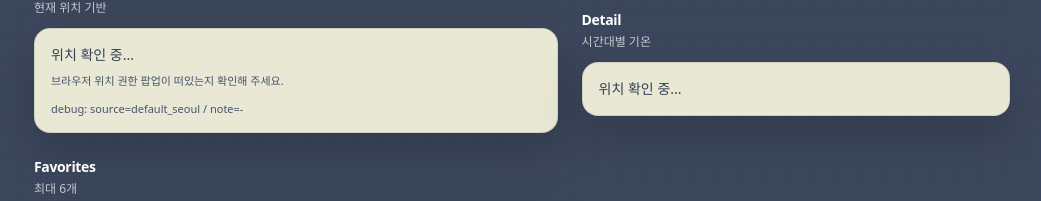
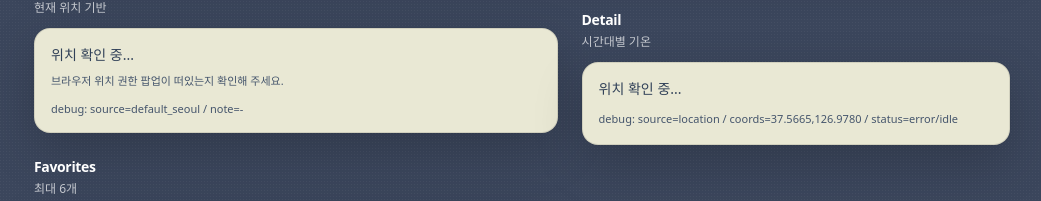
Before and after one commit to Jaehyuksssss/fsd_weather_app, a React (Vite) app: page / in a window 1280 px wide. Shown: the part 234-435 px from the top of the page, without its empty margins (118-1159 px from the left). Built offline with nearby package versions, Linux system fonts and the light colour scheme; no server answers.

Commit message:
feat(geocode): resolve selected district via Open-Meteo geocoding and fetch weather

```diff
--- /dev/null
+++ b/src/features/geocode-place/api/geocodeOpenMeteo.ts
@@ -0,0 +1,92 @@
+import type { CoordsLatLon } from "../../../entities/place/model/types";
+import { buildQuery, fetchJson } from "../../../shared/api/openMeteoClient";
+import {
+  readJsonFromLocalStorage,
+  writeJsonToLocalStorage,
+} from "../../../shared/lib/localStorageJson";
+
+type GeocodingResult = {
+  latitude: number;
+  longitude: number;
+  country_code?: string;
+};
+
+type GeocodingResponse = {
+  results?: GeocodingResult[];
+};
+
+const STORAGE_KEY = "geocode:coordsByLabel:v1";
+
+function normalizeLabelForQuery(label: string): string {
+  return label.replace(/-/g, " ").trim();
+}
+
+function isNumber(value: unknown): value is number {
+  return typeof value === "number" && Number.isFinite(value);
+}
+
+function isCoordsLatLon(value: unknown): value is CoordsLatLon {
+  if (!value || typeof value !== "object") return false;
+  const v = value as { lat?: unknown; lon?: unknown };
+  return isNumber(v.lat) && isNumber(v.lon);
+}
+
+function isCoordsMap(value: unknown): value is Record<string, CoordsLatLon> {
+  if (!value || typeof value !== "object") return false;
+  const obj = value as Record<string, unknown>;
+  for (const coords of Object.values(obj)) {
+    if (!isCoordsLatLon(coords)) return false;
+  }
+  return true;
+}
+
+function readCached(label: string): CoordsLatLon | null {
+  const map = readJsonFromLocalStorage<Record<string, CoordsLatLon>>(
+    STORAGE_KEY,
+    isCoordsMap
+  );
+  if (!map) return null;
+  return map[label] ?? null;
+}
+
+function writeCached(label: string, coords: CoordsLatLon): void {
+  const prev =
+    readJsonFromLocalStorage<Record<string, CoordsLatLon>>(STORAGE_KEY, isCoordsMap) ??
+    {};
+  writeJsonToLocalStorage(STORAGE_KEY, { ...prev, [label]: coords });
+}
+
+function buildGeocodingUrl(query: string): string {
+  return `https://geocoding-api.open-meteo.com/v1/search${buildQuery({
+    name: query,
+    language: "ko",
+    count: 10,
+    format: "json",
+  })}`;
+}
+
+function pickBestResult(results: readonly GeocodingResult[]): GeocodingResult | null {
+  const kr = results.find((r) => r.country_code === "KR");
+  return kr ?? results[0] ?? null;
+}
+
+export async function geocodeOpenMeteo(label: string): Promise<CoordsLatLon | null> {
+  const cached = readCached(label);
+  if (cached) return cached;
+
+  const query = normalizeLabelForQuery(label);
+  if (query.length === 0) return null;
+
+  const url = buildGeocodingUrl(query);
+  const data = await fetchJson<GeocodingResponse>(url);
+  const results = data.results ?? [];
+  if (results.length === 0) return null;
+
+  const picked = pickBestResult(results);
+  if (!picked) return null;
+  if (!isNumber(picked.latitude) || !isNumber(picked.longitude)) return null;
+
+  const coords: CoordsLatLon = { lat: picked.latitude, lon: picked.longitude };
+  writeCached(label, coords); // success only
+  return coords;
+}
--- a/src/pages/home/HomePage.tsx
+++ b/src/pages/home/HomePage.tsx
@@ -2,8 +2,25 @@ import { SearchBar } from "../../widgets/search-bar";
 import { FavoritesList } from "../../widgets/favorites-list";
 import { MyLocationCard } from "../../widgets/my-location-card";
 import { SelectedPreview } from "../../widgets/selected-preview";
+import { SelectedPlaceCard } from "../../widgets/selected-place-card";
+import { useState } from "react";
+import type { CoordsLatLon, Place } from "../../entities/place/model/types";
+import { geocodeOpenMeteo } from "../../features/geocode-place/api/geocodeOpenMeteo";
 
 export function HomePage() {
+  const [selectedCoords, setSelectedCoords] = useState<
+    CoordsLatLon | undefined
+  >(undefined);
+  const [selectedLabel, setSelectedLabel] = useState<string | undefined>(
+    undefined
+  );
+  const [geocodeStatus, setGeocodeStatus] = useState<
+    "idle" | "loading" | "error" | "success"
+  >("idle");
+  const [geocodeMessage, setGeocodeMessage] = useState<string | undefined>(
+    undefined
+  );
+
   return (
     <div className="space-y-6">
       <header className="space-y-1">
@@ -11,7 +28,39 @@ export function HomePage() {
         <div className="text-sm text-white/60">검색 · 현재 위치 · 즐겨찾기</div>
       </header>
 
-      <SearchBar />
+      <SearchBar
+        onSelect={(place: Place) => {
+          setSelectedLabel(place.label);
+          setGeocodeStatus("loading");
+          setGeocodeMessage(undefined);
+          setSelectedCoords(undefined);
+
+          geocodeOpenMeteo(place.label)
+            .then((coords) => {
+              if (!coords) {
+                setGeocodeStatus("error");
+                setGeocodeMessage("선택한 장소를 찾지 못했습니다.");
+                return;
+              }
+              setSelectedCoords(coords);
+              setGeocodeStatus("success");
+            })
+            .catch((e: unknown) => {
+              const message = e instanceof Error ? e.message : String(e);
+              setGeocodeStatus("error");
+              setGeocodeMessage(`장소 좌표 변환 실패 (${message})`);
+            });
+        }}
+      />
+
+      {selectedLabel || geocodeStatus !== "idle" ? (
+        <SelectedPlaceCard
+          label={selectedLabel ?? "선택한 장소"}
+          coords={selectedCoords}
+          resolvingStatus={geocodeStatus}
+          resolvingMessage={geocodeMessage}
+        />
+      ) : null}
 
       <div className="grid gap-6 lg:grid-cols-[1.1fr_0.9fr]">
         <div className="min-w-0 space-y-6">
@@ -19,7 +68,11 @@ export function HomePage() {
           <FavoritesList />
         </div>
         <div className="min-w-0 lg:pt-[34px]">
-          <SelectedPreview />
+          <SelectedPreview
+            coords={selectedCoords}
+            resolvingStatus={geocodeStatus}
+            resolvingMessage={geocodeMessage}
+          />
         </div>
       </div>
     </div>
--- /dev/null
+++ b/src/widgets/selected-place-card/index.ts
@@ -0,0 +1 @@
+export { SelectedPlaceCard } from "./ui/SelectedPlaceCard";
--- /dev/null
+++ b/src/widgets/selected-place-card/ui/SelectedPlaceCard.tsx
@@ -0,0 +1,63 @@
+import type { CoordsLatLon } from "../../../entities/place/model/types";
+import { useWeatherQueryResult } from "../../../entities/weather/query/useWeatherQuery";
+import { Card, SectionTitle } from "../../../shared/ui";
+
+type SelectedPlaceCardProps = {
+  label: string;
+  coords?: CoordsLatLon;
+  resolvingStatus: "idle" | "loading" | "error" | "success";
+  resolvingMessage?: string;
+};
+
+export function SelectedPlaceCard({
+  label,
+  coords,
+  resolvingStatus,
+  resolvingMessage,
+}: SelectedPlaceCardProps) {
+  const weatherQuery = useWeatherQueryResult(coords);
+  const weather = weatherQuery.data;
+
+  return (
+    <section className="space-y-3">
+      <SectionTitle title="Selected" subtitle="검색 결과" />
+      <Card className="p-4">
+        {resolvingStatus === "loading" ? (
+          <div className="text-sm text-slate-700">장소 좌표 찾는 중...</div>
+        ) : resolvingStatus === "error" ? (
+          <div className="text-sm text-slate-700">
+            {resolvingMessage ?? "선택한 장소를 찾지 못했습니다."}
+          </div>
+        ) : !coords ? (
+          <div className="text-sm text-slate-700">선택된 장소가 없습니다.</div>
+        ) : weatherQuery.isLoading ? (
+          <div className="text-sm text-slate-700">날씨 불러오는 중...</div>
+        ) : weatherQuery.isError ? (
+          <div className="text-sm text-slate-700">
+            날씨 연동 실패{" "}
+            {weatherQuery.error instanceof Error
+              ? `(${weatherQuery.error.message})`
+              : ""}
+          </div>
+        ) : weather ? (
+          <div className="flex items-start justify-between gap-4">
+            <div className="min-w-0">
+              <div className="text-sm font-semibold">{label}</div>
+              <div className="mt-1 text-xs text-slate-600">Open-Meteo</div>
+              <div className="mt-3 text-xs text-slate-600">
+                H:{weather.maxTempC}° L:{weather.minTempC}°
+              </div>
+            </div>
+            <div className="text-4xl font-semibold tracking-tight">
+              {weather.currentTempC}°
+            </div>
+          </div>
+        ) : (
+          <div className="text-sm text-slate-700">
+            해당 장소의 정보가 제공되지 않습니다.
+          </div>
+        )}
+      </Card>
+    </section>
+  );
+}
--- a/src/widgets/selected-preview/ui/SelectedPreview.tsx
+++ b/src/widgets/selected-preview/ui/SelectedPreview.tsx
@@ -1,6 +1,7 @@
 import { useWeatherQueryResult } from "../../../entities/weather/query/useWeatherQuery";
 import { Card, SectionTitle } from "../../../shared/ui";
 import { useResolvedLocation } from "../../../features/detect-location/model/useResolvedLocation";
+import type { CoordsLatLon } from "../../../entities/place/model/types";
 
 function formatMonthDay(timeISO: string): string {
   // "YYYY-MM-DDTHH:MM" -> "MM/DD"
@@ -13,16 +14,42 @@ function formatTime(timeISO: string): string {
   return timeISO.slice(11, 16);
 }
 
-export function SelectedPreview() {
+type SelectedPreviewProps = {
+  /**
+   * 검색 결과 등 "선택된 좌표"가 있으면 해당 좌표로 상세 날씨를 표시한다.
+   * 없으면 현재 위치(ResolvedLocation)를 사용한다.
+   */
+  coords?: CoordsLatLon;
+  /**
+   * 검색 지오코딩 로딩/실패 UI용 상태.
+   */
+  resolvingStatus?: "idle" | "loading" | "error" | "success";
+  resolvingMessage?: string;
+};
+
+export function SelectedPreview({
+  coords: overrideCoords,
+  resolvingStatus = "idle",
+  resolvingMessage,
+}: SelectedPreviewProps) {
   const location = useResolvedLocation();
-  const weatherQuery = useWeatherQueryResult(location.coords);
+  const coords = overrideCoords ?? location.coords;
+  const weatherQuery = useWeatherQueryResult(coords);
   const weather = weatherQuery.data;
+  const shouldWaitForLocation =
+    !overrideCoords && location.status === "loading";
 
   return (
     <section className="space-y-3">
       <SectionTitle title="Detail" subtitle="시간대별 기온" />
       <Card className="w-full min-w-0 overflow-hidden p-4">
-        {location.status === "loading" ? (
+        {resolvingStatus === "loading" ? (
+          <div className="text-sm text-slate-700">장소 좌표 찾는 중...</div>
+        ) : resolvingStatus === "error" ? (
+          <div className="text-sm text-slate-700">
+            {resolvingMessage ?? "선택한 장소를 찾지 못했습니다."}
+          </div>
+        ) : shouldWaitForLocation ? (
           <div className="text-sm text-slate-700">위치 확인 중...</div>
         ) : weatherQuery.isLoading ? (
           <div className="text-sm text-slate-700">날씨 불러오는 중...</div>
@@ -68,6 +95,14 @@ export function SelectedPreview() {
             해당 장소의 정보가 제공되지 않습니다.
           </div>
         )}
+
+        {import.meta.env.DEV ? (
+          <div className="mt-3 text-[11px] text-slate-600">
+            debug: source={overrideCoords ? "search" : "location"} / coords=
+            {coords.lat.toFixed(4)},{coords.lon.toFixed(4)} / status=
+            {weatherQuery.status}/{weatherQuery.fetchStatus}
+          </div>
+        ) : null}
       </Card>
     </section>
   );
```
